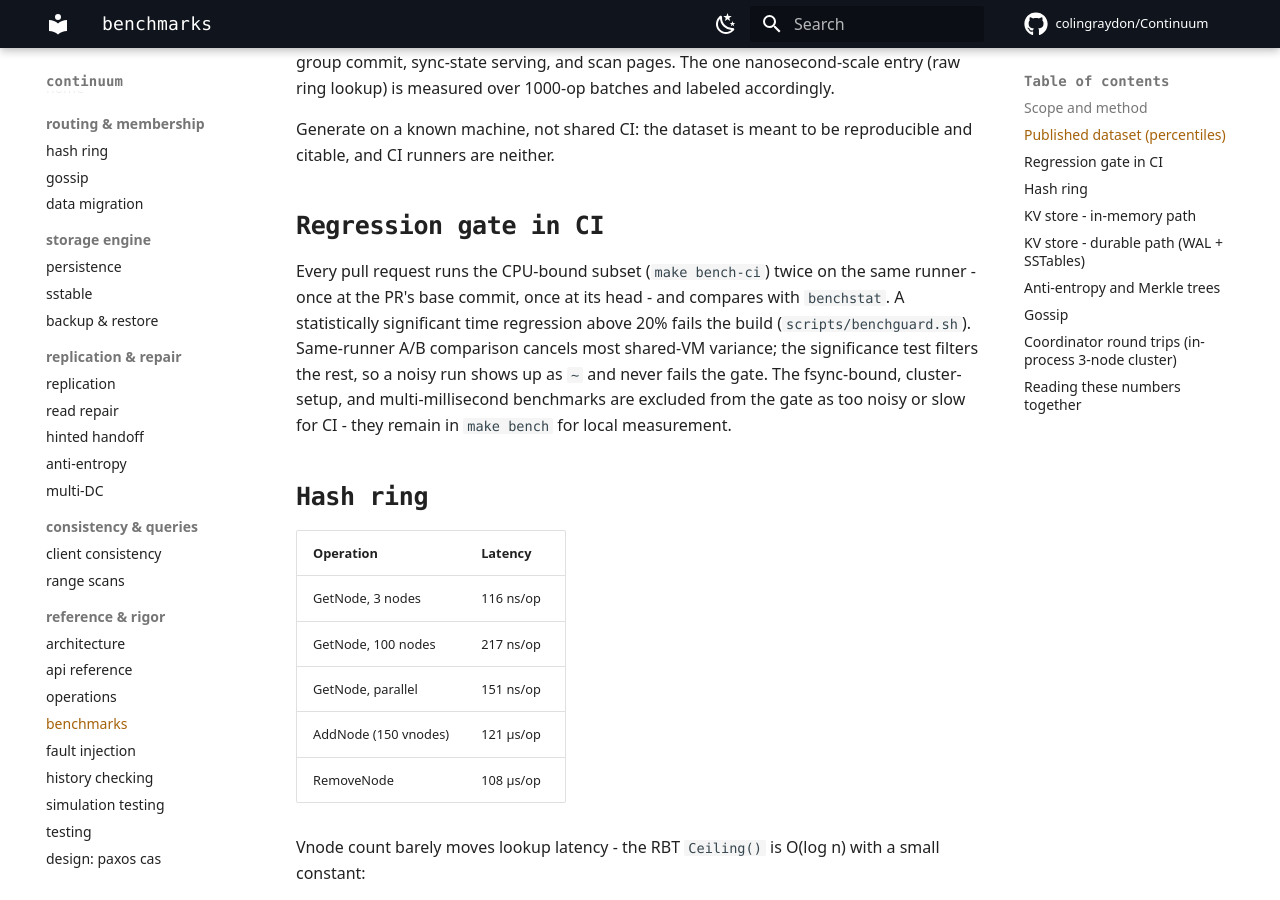
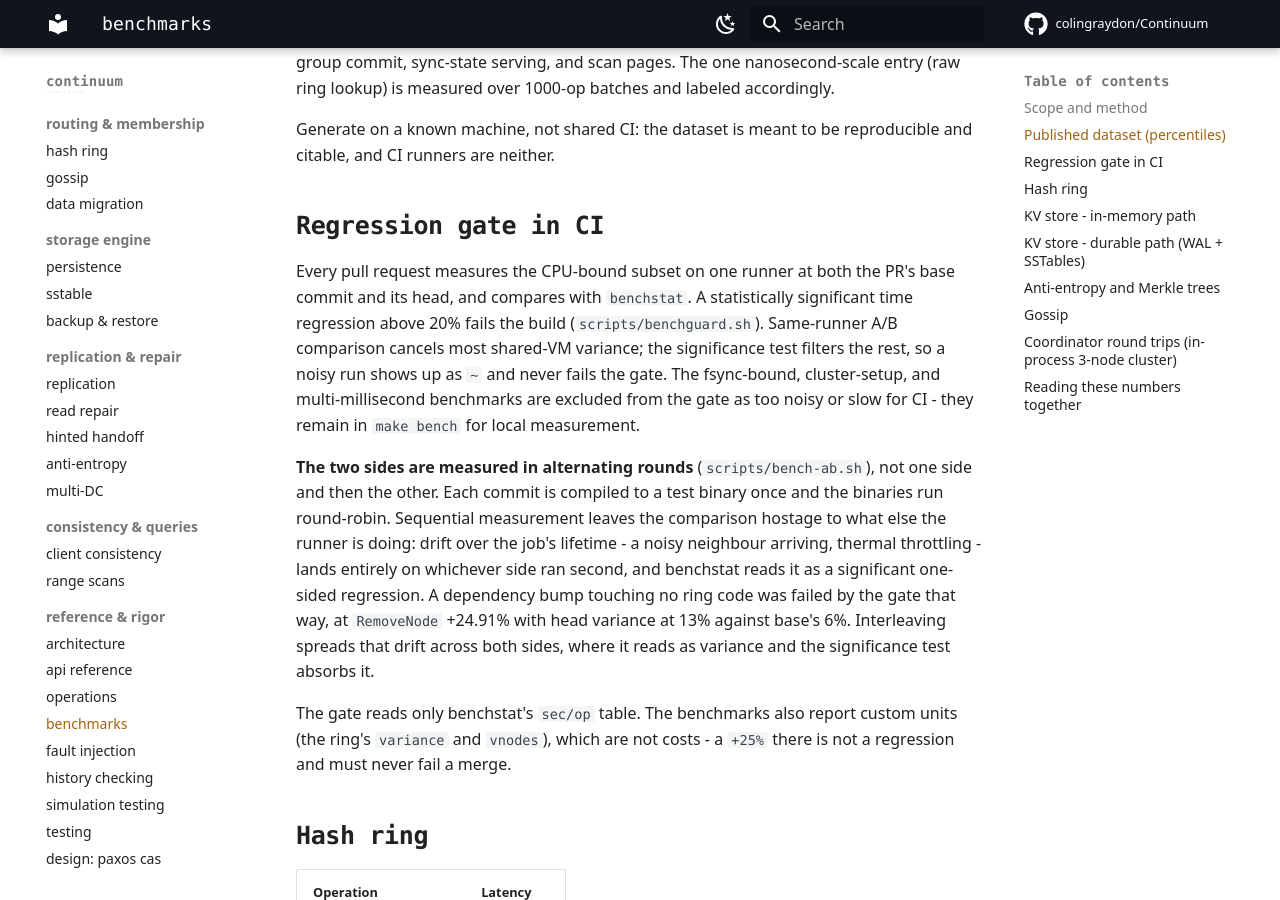
Before and after one commit to colingraydon/Continuum, an MkDocs documentation site: the page built from docs/benchmarks.md, in a window 1280 px wide and 900 px high, scrolled down 1344 px. Built offline with MkDocs 1.6.1 and Material for MkDocs 9.7.7, drawn with Linux system fonts in a browser that asks for light colours; comment, search, counter and statistics services are not loaded.

Commit message:
fix: repair the docs workflow and the benchmark regression gate (#90)

```diff
--- a/docs/benchmarks.md
+++ b/docs/benchmarks.md
@@ -49,14 +49,29 @@ reproducible and citable, and CI runners are neither.
 
 ## Regression gate in CI
 
-Every pull request runs the CPU-bound subset (`make bench-ci`) twice on the
-same runner - once at the PR's base commit, once at its head - and compares
-with `benchstat`. A statistically significant time regression above 20% fails
-the build (`scripts/benchguard.sh`). Same-runner A/B comparison cancels most
-shared-VM variance; the significance test filters the rest, so a noisy run
-shows up as `~` and never fails the gate. The fsync-bound, cluster-setup, and
+Every pull request measures the CPU-bound subset on one runner at both the PR's
+base commit and its head, and compares with `benchstat`. A statistically
+significant time regression above 20% fails the build
+(`scripts/benchguard.sh`). Same-runner A/B comparison cancels most shared-VM
+variance; the significance test filters the rest, so a noisy run shows up as
+`~` and never fails the gate. The fsync-bound, cluster-setup, and
 multi-millisecond benchmarks are excluded from the gate as too noisy or slow
 for CI - they remain in `make bench` for local measurement.
+
+**The two sides are measured in alternating rounds** (`scripts/bench-ab.sh`),
+not one side and then the other. Each commit is compiled to a test binary once
+and the binaries run round-robin. Sequential measurement leaves the comparison
+hostage to what else the runner is doing: drift over the job's lifetime -
+a noisy neighbour arriving, thermal throttling - lands entirely on whichever
+side ran second, and benchstat reads it as a significant one-sided regression.
+A dependency bump touching no ring code was failed by the gate that way, at
+`RemoveNode` +24.91% with head variance at 13% against base's 6%. Interleaving
+spreads that drift across both sides, where it reads as variance and the
+significance test absorbs it.
+
+The gate reads only benchstat's `sec/op` table. The benchmarks also report
+custom units (the ring's `variance` and `vnodes`), which are not costs - a
+`+25%` there is not a regression and must never fail a merge.
 
 ## Hash ring
 
```
Also changed, not shown: CONTRIBUTING.md (+5 -1 lines), docs/operations.md (+6 -2 lines), 7 other files.
